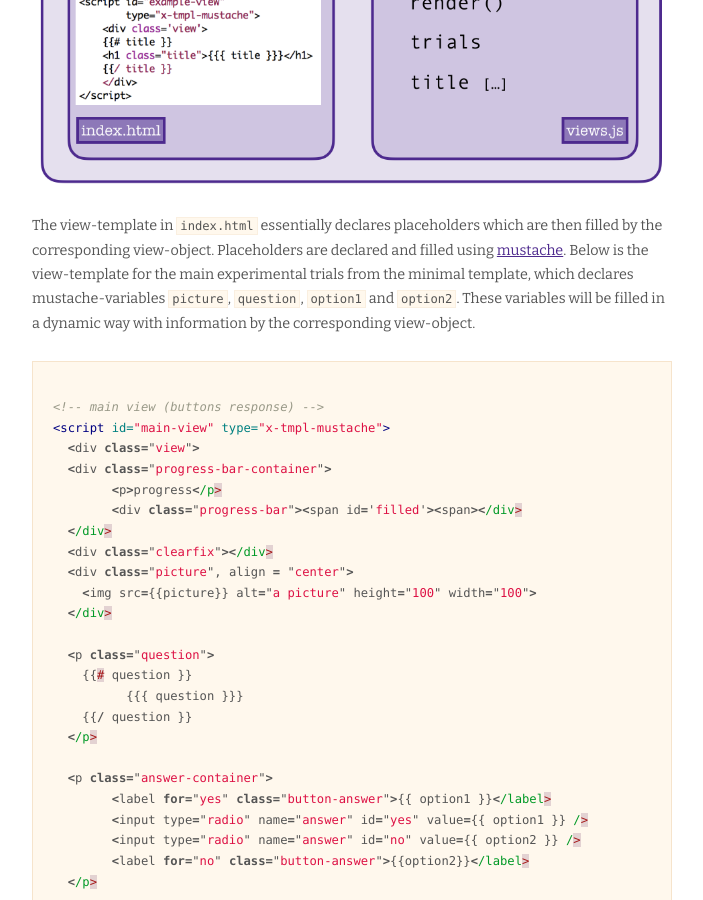
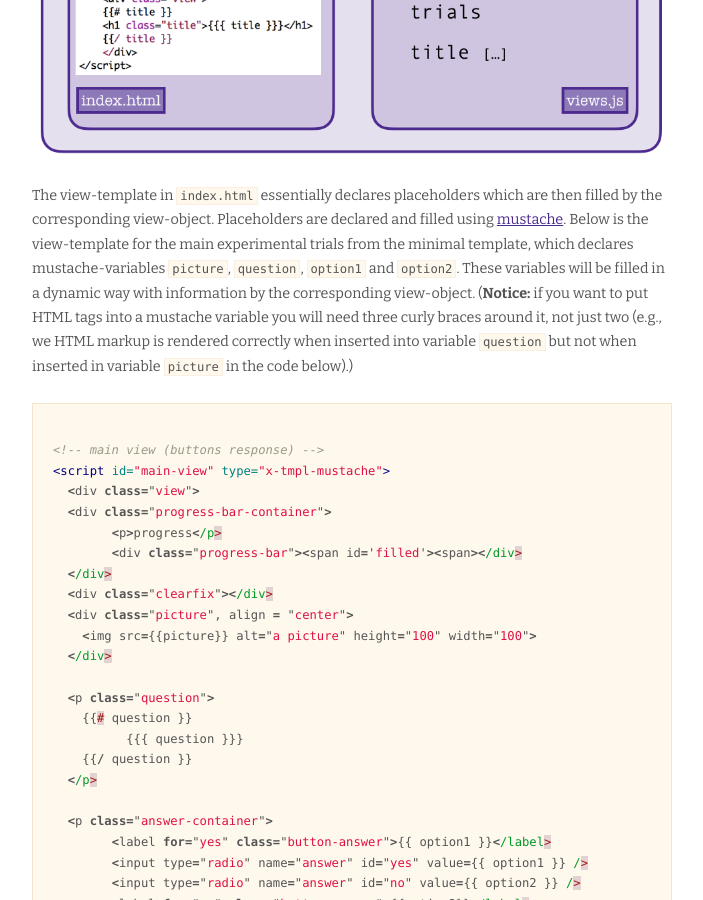
Before and after one commit to magpie-ea/magpie-site, a Jekyll site: the page built from getting-started/experiments.markdown, in a window 1280 px wide and 900 px high, scrolled down 4231 px. Shown: the whole window, without its empty margins (138-841 px from the left). Built offline with Jekyll 4.4.1, drawn with Linux system fonts in a browser that asks for light colours; nearby versions of some CDN libraries; some of the changed text lies outside the part shown.

Commit message:
some text massages; added links to templates and examples

````diff
--- a/_includes/important-links.html
+++ b/_includes/important-links.html
@@ -2,7 +2,7 @@
     <h3 class="widget-title">_babe basics</h3>
   <ul>
     <li><a class="spec" href="https://github.com/babe-project" target="_blank">_babe on GitHub</a></li>
-    <li><a class="spec" href="https://github.com/babe-project/ProComPrag">_babe server app</a></li>
+    <li><a class="spec" href="https://github.com/babe-project/BABE">_babe server app</a></li>
   </ul>
 </div>
 
@@ -12,6 +12,7 @@
     <li><a class="spec" href="https://github.com/babe-project/MinimalTemplate">minimal
     template</a></li>
     <li><a class="spec" href="https://github.com/babe-project/ResponseTypeTemplate">response types</a></li>
+    <li><a class="spec" href="https://github.com/babe-project/CanvasTemplate">canvas graphics</a></li>
     <li><a class="spec" href="https://github.com/babe-project/spr-template">self-paced reading</a></li>
   </ul>
 </div>
@@ -21,5 +22,6 @@
   <ul>
     <li><a class="spec" href="https://github.com/babe-project/MentalChronometry">mental chronometry</a></li>
     <li><a class="spec" href="https://github.com/babe-project/SerialExhaustiveSearch">serial exhaustive search</a></li>
+    <li><a class="spec" href="https://github.com/babe-project/FeatureIntegration">feature integration</a></li>
   </ul>
 </div>
--- a/getting-started/experiments.markdown
+++ b/getting-started/experiments.markdown
@@ -57,7 +57,7 @@ This file structure is only a suggestion. Whatever you choose to use, make sure
 
 The main work behind the scenes takes place in the interaction between `scripts/experiment.js` and `scripts/main.js`. The latter shields off convenience functions from the user who does not wish to be bothered (such as rearranging data for submission, finding the next trial/view based on the user's specifications etc.). To customize an experiment, editing `scripts/experiment.js` is necessary, however.
 
-What `script/experiment.js` contributes is the `customize()` function for the `exp`-object. The `exp`-object is the main object that contains all information about how to realize your experiment. It is created automatically in `scripts/main.js`. It collects the data and finally submits it (using function `exp.submit()`;see below). Think of it as an entity which reads information about your trials (e.g., stored in a separate file like `trial_info.js`), realizes an experimental structure as a sequence of **views** (see below), collects your data (in variables `trial_data` and `global_data`) and finally submits it.
+What `script/experiment.js` contributes is the `customize()` function for the `exp`-object. The `exp`-object is the main object that contains all information about how to realize your experiment. It is created automatically in `scripts/main.js`. It collects the data and finally submits it (using function `exp.submit()`; see below). Think of it as an entity which reads information about your trials (e.g., stored in a separate file like `trial_info.js`), realizes an experimental structure as a sequence of **views** (see below), collects your data (in variables `trial_data` and `global_data`) and finally submits it.
 
 <img src="../images/exp_schema.png" width="100%" >
 
@@ -88,7 +88,7 @@ exp.customize = function() {
 };
 ```
 
-Second, there is `exp.views_seq` which is just an array of names of views that are defined in `views/views.js`. Views regulate all visuals and functionality and will be discussed at length below. The order of views in the `exp.views_seq` array defines the basic structure of the experiment. You can have a single view occur several times in this sequence. Third, there is `exp.trial_info` which contains all the information necessary to realize particular views, usually your main trials, giving specific information about which items participants see when. We will look into `exp.trial_info`.
+Second, there is `exp.views_seq` which is just an array of names of views that are defined in `views/views.js`. Views regulate all visuals and functionality and will be discussed at length below. The order of views in the `exp.views_seq` array defines the basic structure of the experiment. You can have a single view occur several times in this sequence. Third, there is `exp.trial_info` which contains all the information necessary to realize particular views, usually your main trials, giving specific information about which items participants see when. We will look into `exp.trial_info` in more depth next.
 
 ### Trial information & randomization
 
@@ -124,7 +124,7 @@ Views correspond to the larger coherent chunks of the experiment, e.g., an instr
 
 <img src="../images/view_schema.png" width="100%" >
 
-The view-template in `index.html` essentially declares placeholders which are then filled by the corresponding view-object. Placeholders are declared and filled using [mustache](https://mustache.github.io/). Below is the view-template for the main experimental trials from the minimal template, which declares mustache-variables `picture`, `question`, `option1` and `option2`. These variables will be filled in a dynamic way with information by the corresponding view-object.
+The view-template in `index.html` essentially declares placeholders which are then filled by the corresponding view-object. Placeholders are declared and filled using [mustache](https://mustache.github.io/). Below is the view-template for the main experimental trials from the minimal template, which declares mustache-variables `picture`, `question`, `option1` and `option2`. These variables will be filled in a dynamic way with information by the corresponding view-object. (<strong>Notice:</strong> if you want to put HTML tags into a mustache variable you will need three curly braces around it, not just two (e.g., we HTML markup is rendered correctly when inserted into variable `question` but not when inserted in variable `picture` in the code below).)
 
 ```html
 {% raw %}
@@ -233,8 +233,4 @@ var config_deploy = {
 };
 ```
 
-For the minimal template, we will only use the `debug` deployment method, which shows the final data as a table on the screen. This is the format in which you would get your data as a `*.csv` file if you would submit your data to a, say, crowd-sourcing platform or the _babe server app. How to do this is described in the [docs](../docs/) (TO BE ADDED SOON).
-
-## Canvas
-
-DOCUMENTATION TO BE INCLUDED SOON
+For the minimal template, we will only use the `debug` deployment method, which shows the final data as a table on the screen. This is the format in which you would get your data as a `*.csv` file if you would submit your data to a, say, crowd-sourcing platform or the _babe server app. How to do this is introduced in the [next section on deployment methods](deployment.html) and elaborated on in the [docs](../docs/) (TO BE ADDED SOON).
--- a/getting-started/introduction.markdown
+++ b/getting-started/introduction.markdown
@@ -11,7 +11,7 @@ There are two aspects to the use of _babe which are rather independent. The firs
 
 ## Philosophy
 
-_babe offers ready-made but customizable functions for the deployment process, because this is a fairly stable and recurrent process no matter what your experiment looks like. Most users will not want to be bothered with these details and so _babe does not bother you looking behind the curtain (even though you may of course). For the realization of experiments, _babe gives you a conceptual framework, some convenience functions and many examples, so as to leave you all the freedom to realize whatever your research goal demands.
+_babe offers ready-made but customizable functions for the deployment process, because this is a fairly stable and recurrent process no matter what your experiment looks like. Most users will not want to be bothered with these details and so _babe does not require you to look behind the curtains (even though you may of course). For the realization of experiments, _babe gives you a conceptual framework, some convenience functions and many examples, so as to leave you all the freedom to realize whatever your research goal demands.
 
 ## Useful resources
 
````
Also changed, not shown: obtain.markdown (+11 -5 lines).
